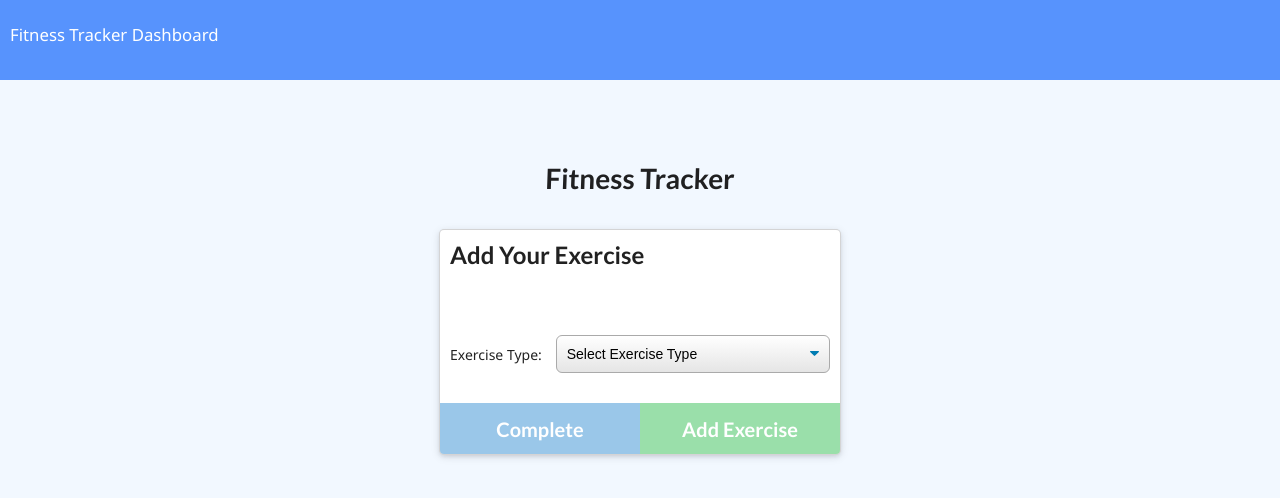
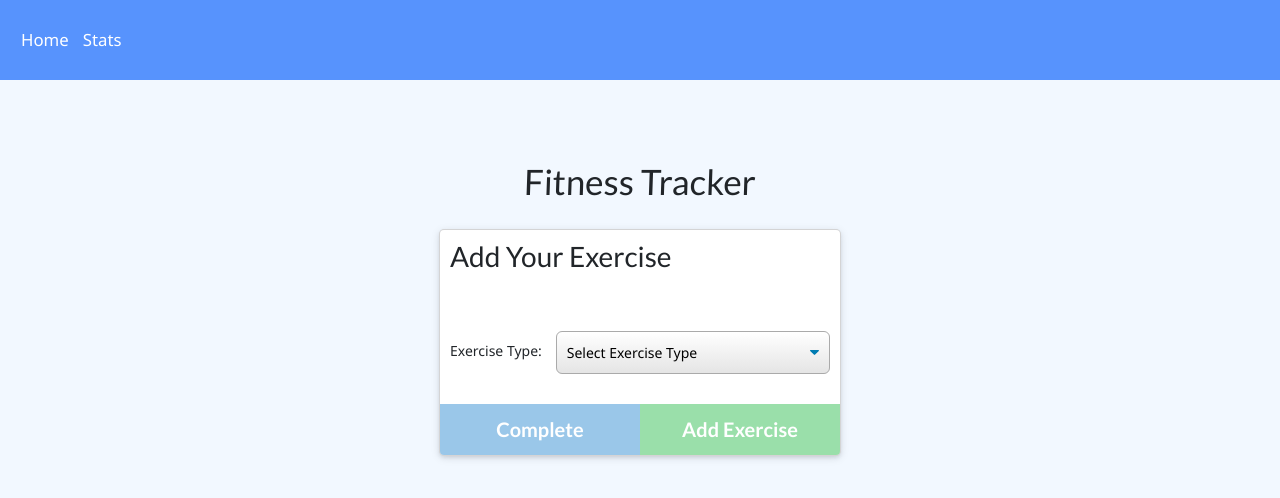
Before and after one commit to mwoodervin/Step-it-Up, a website: page public/exercise.html in a window 1280 px wide. Drawn offline with nearby package versions, Linux system fonts and the light colour scheme; no server answers.

Commit message:
new navbar

```diff
--- a/public/exercise.html
+++ b/public/exercise.html
@@ -6,14 +6,28 @@
   <meta name="viewport" content="width=device-width, initial-scale=1.0" />
   <meta http-equiv="X-UA-Compatible" content="ie=edge" />
   <link rel="stylesheet" href="https://cdnjs.cloudflare.com/ajax/libs/semantic-ui/2.4.1/semantic.min.css" />
+  <link rel="stylesheet" href="https://stackpath.bootstrapcdn.com/bootstrap/4.5.0/css/bootstrap.min.css"
+  integrity="sha384-9aIt2nRpC12Uk9gS9baDl411NQApFmC26EwAOH8WgZl5MYYxFfc+NcPb1dKGj7Sk" crossorigin="anonymous">
   <link rel="stylesheet" href="style.css" />
   <title>Fitness Tracker</title>
 </head>
 
 <body>
-  <nav>
-    <a href="/">Fitness Tracker</a>
-    <a href="/stats">Dashboard</a>
+  <nav class="navbar navbar-expand-lg navbar-dark">
+    <button class="navbar-toggler" type="button" data-toggle="collapse" data-target="#navbarText"
+      aria-controls="navbarText" aria-expanded="false" aria-label="Toggle navigation">
+      <span class="navbar-toggler-icon"></span>
+    </button>
+    <div class="collapse navbar-collapse" id="navbarText">
+      <ul class="navbar-nav mr-auto">
+        <li class="nav-item active">
+          <a class="nav-link" href="/">Home<span class="sr-only">(current)</span></a>
+        </li>
+        <li class="nav-item active">
+          <a class="nav-link" href="/stats">Stats<span class="sr-only">(current)</span></a>
+        </li>
+      </ul>
+    </div>
   </nav>
   <div class="wrapper">
     <header>
```
Also changed, not shown: public/index.html (+2 -2 lines), public/stats.html (+15 -2 lines).
